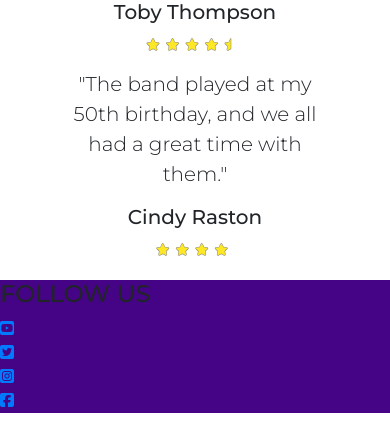
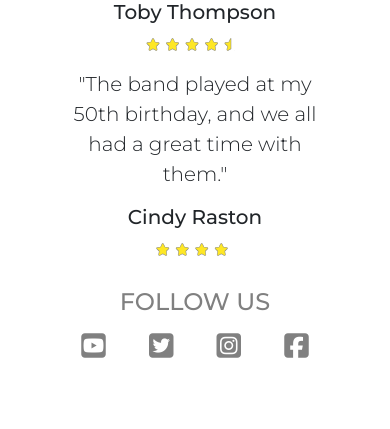
Before and after one commit to Code-Institute-Submissions/function_band, a PHP site: page / in a window 390 px wide. Shown: the part 1173-1602 px from the top of the page. After the commit the page ends 1531 px from the top, so only its background shows below. Run offline with PHP 8.4, Linux system fonts and the light colour scheme; some libraries are stand-ins or nearby versions; some web fonts are replaced.

Commit message:
modified footer section to be more responsive

```diff
--- a/index.html
+++ b/index.html
@@ -72,8 +72,7 @@
             <ul>
                 <li><a href="https://www.youtube.com/" target="_blank"><i class="fab fa-youtube-square"></i></a></li>
                 <li><a href="https://twitter.com/explore" target="_blank"><i class="fab fa-twitter-square"></i></a></li>
-                <li><a href="https://www.instagram.com/" target="_blank"><i class="fab fa-instagram-square"></i></a>
-                </li>
+                <li><a href="https://www.instagram.com/" target="_blank"><i class="fab fa-instagram-square"></i></a></li>
                 <li><a href="https://www.facebook.com/" target="_blank"><i class="fab fa-facebook-square"></i></a></li>
             </ul>
         </div>
--- a/style/css/style.css
+++ b/style/css/style.css
@@ -174,12 +174,24 @@ header {
 
 
 
+/*----------------------------------Footer-----*/
 
+.social {
+    text-align: center;
+    padding: 2% 0;
+}
 
+.social h4 {
+    text-align: center;
+    font-size: 1.5em;
+    color: grey;
+}
+.social li {
+    display: inline;
+}
 
-footer {
-    background-color: #450486;
-    width: 100%;
-    display: block;
-    height: 50%;
+.social a {
+    font-size: 1.75em;
+    padding: 0 5%;
+    color: grey;
 }
```
